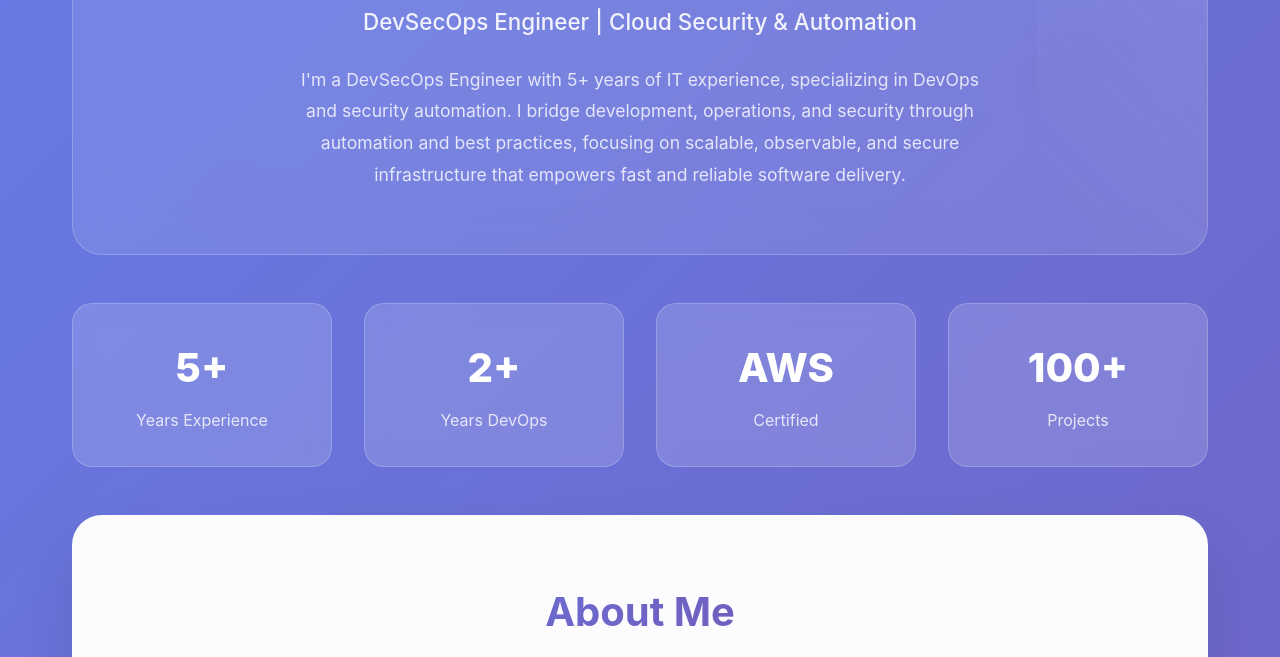
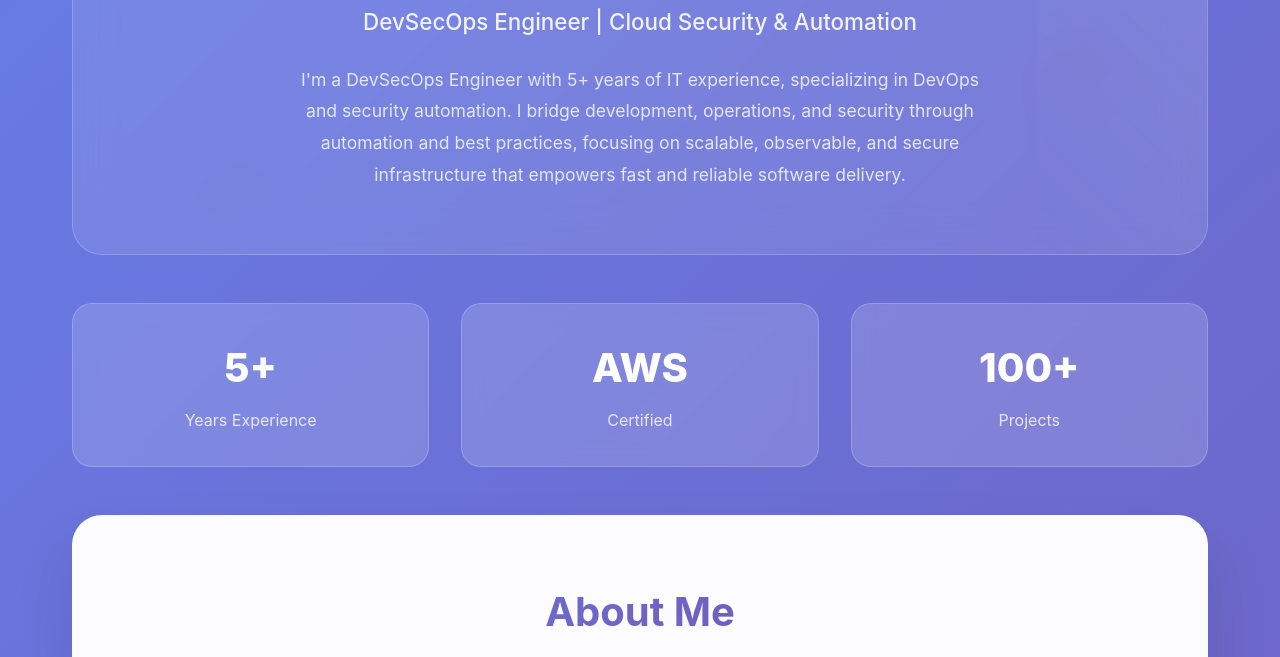
Before and after one commit to Manishadua/profile, a plain HTML site: page index.html in a window 1280 px wide. Shown: the part 418-1075 px from the top of the page. Drawn offline with Linux system fonts and the light colour scheme.

Commit message:
change in devops

```diff
--- a/index.html
+++ b/index.html
@@ -556,10 +556,6 @@
                 <div class="stat-label">Years Experience</div>
             </div>
             <div class="stat-card">
-                <div class="stat-number">2+</div>
-                <div class="stat-label">Years DevOps</div>
-            </div>
-            <div class="stat-card">
                 <div class="stat-number">AWS</div>
                 <div class="stat-label">Certified</div>
             </div>
```
